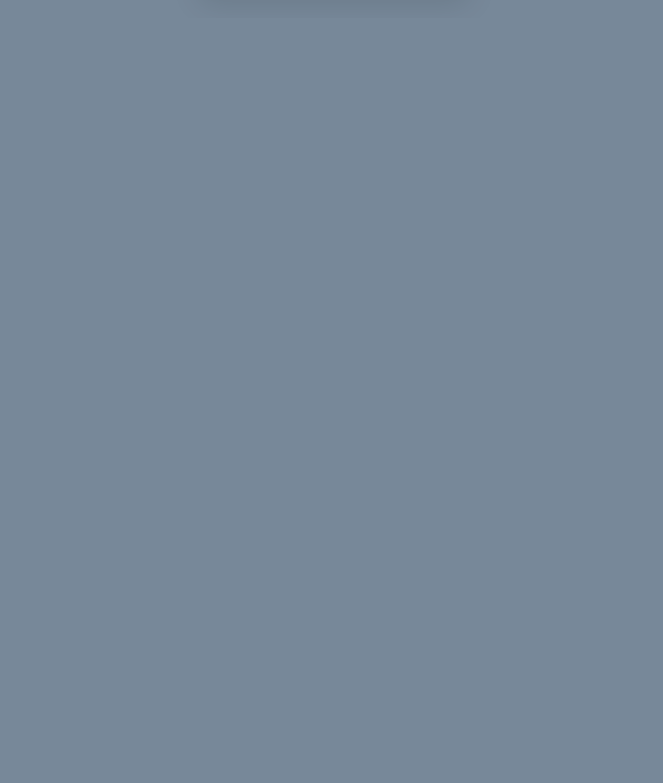
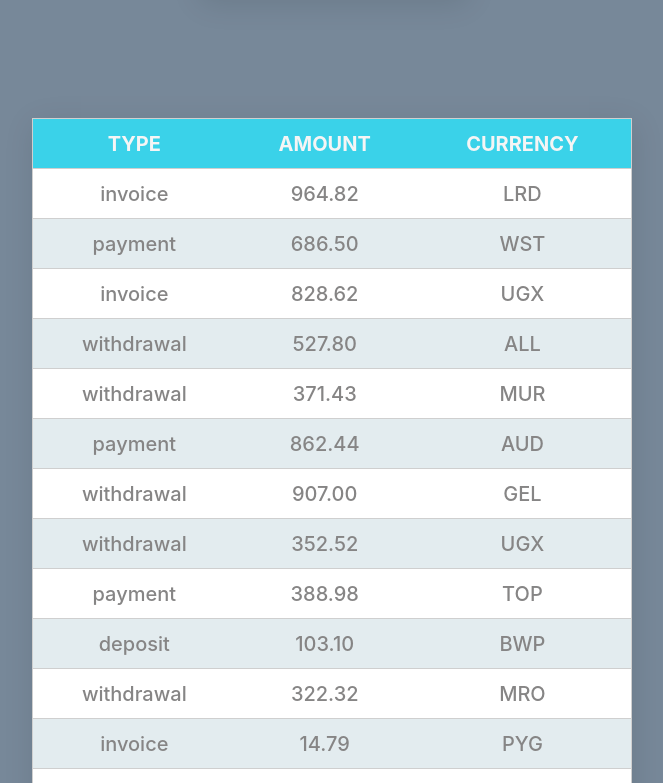
Before and after one commit to ViktoriaRosovska/goit-react-hw-01-components, a React (Create React App) app: page / in a window 1280 px wide. Shown: the part 1617-2400 px from the top of the page, without its empty margins (308-971 px from the left). Before the commit the page ends 1635 px from the top, so only its background shows below. Built offline with nearby package versions, Linux system fonts and the light colour scheme.

Commit message:
finish tasks

```diff
--- a/src/components/App.jsx
+++ b/src/components/App.jsx
@@ -1,16 +1,21 @@
 import PropTypes from 'prop-types';
+import css from './App.module.css';
+
 import { Profile } from "./Profile/Profile";
 import {Statistics} from './Statistics/Statistics'
+import { FriendList } from './FriendList/FriendList';
+import { TransactionHistory } from './TransactionHistory/TransactionHistory';
+
 import user from 'data/user.json';
-import css from './App.module.css';
 import data from 'data/data.json';
-import { FriendList } from './FriendList/FriendList';
 import friends from 'data/friends.json';
+import transactions from 'data/transactions.json';
 
 
 export const App = () => {
   return (
     <div className={css.AppWrapper}>
+
       <Profile
         username={user.username}
         tag={user.tag}
@@ -18,13 +23,14 @@
         stats={user.stats}
         avatar={user.avatar}
       />
+
       <Statistics
         title="Upload stats"
         stats={data} />
 
-
       <FriendList friends={friends} />
 
+      <TransactionHistory items={transactions} />
     </div>
   );
 };
@@ -42,5 +48,21 @@
 }
 
 Statistics.propTypes = {
-  title: PropTypes.string
+  title: PropTypes.string,
+  stats: PropTypes.arrayOf(
+    PropTypes.exact({
+      id: PropTypes.string,
+      label: PropTypes.string,
+      percentage: PropTypes.number
+    }))
 }
+
+TransactionHistory.propTypes = {
+  items: PropTypes.arrayOf(
+    PropTypes.exact({
+      id: PropTypes.string,
+      type: PropTypes.string,
+      amount: PropTypes.string,
+      currency: PropTypes.string
+  }))
+}
--- a/src/components/FriendList/FriendList.jsx
+++ b/src/components/FriendList/FriendList.jsx
@@ -1,26 +1,11 @@
-import clsx from 'clsx';
-import css from './FriendList.module.css';
-import friends from 'data/friends.json';
+import { FriendListItem } from './FriendListItem';
 
-const FriendListItem = ({friendList}) => {
-    return (
-            friendList.map(({ name, avatar, isOnline, id }) => {
-        return (
-            <li className={css.item } key={id}>
-            <span className={clsx(css.status, isOnline ? css.online : css.ofline)} ></span>
-            <img className={css.avatar} src={avatar} alt="User avatar" width="48" />
-            <p className={css.name}>{name}</p>
-            </li>
-            )
-        })
-    )
-}
-
-
-export const FriendList = () => {
+export const FriendList = ({ friends }) => {
     return (
         <ul className="friendList">
-            <FriendListItem friendList={friends}/>
+            {friends.map(friend =>
+             (<FriendListItem friend={friend} key={friend.id} />)
+            )}
         </ul>
     )
 }
--- /dev/null
+++ b/src/components/FriendList/FriendListItem.jsx
@@ -0,0 +1,10 @@
+import clsx from 'clsx';
+import css from './FriendList.module.css';
+
+export const FriendListItem = ({ friend: { name, avatar, isOnline } }) => (
+        <li className={css.item}>
+        <span className={clsx(css.status, isOnline ? css.online : css.ofline)} ></span>
+            <img className={css.avatar} src={avatar} alt="User avatar" width="48" />
+            <p className={css.name}>{name}</p>
+        </li>
+    )
--- /dev/null
+++ b/src/components/Statistics/StatList.jsx
@@ -0,0 +1,14 @@
+import css from './Statistics.module.css';
+
+export const StatList = ({ stats }) => {
+        return (
+            <ul className={css.statList}>
+                {stats.map(stat => (
+                    <li className={css.item} key={stat.id} id={stat.id}>
+                        <span className={css.label}>{stat.label}</span>
+                        <span className={css.percentage}>{stat.percentage}%</span>
+                    </li>
+                ))}
+            </ul>
+        );
+    };
--- a/src/components/Statistics/Statistics.jsx
+++ b/src/components/Statistics/Statistics.jsx
@@ -1,31 +1,13 @@
 import css from './Statistics.module.css';
-import PropTypes from 'prop-types';
-import data from 'data/data.json'
+import { StatList } from './StatList';
 
-export const StatList = ({ stats }) => {
-        return (
-            <ul className={css.statList}>
-                {stats.map(stat => (
-                    <li className={css.item} key={stat.id} id={stat.id}>
-                        <span className={css.label}>{stat.label}</span>
-                        <span className={css.percentage}>{stat.percentage}%</span>
-                    </li>
-                ))}
-            </ul>
-        );
-    };
-
-export const Statistics = ({ title }) => {
+export const Statistics = ({ title, stats }) => {
     return (
         <section className={css.section}>
-            <h2 className={css.title}>{title}</h2>
-                <StatList stats={data}/>
+            {title ? (<h2 className={css.title}>{title}</h2>) :
+                (<span className={css.title}></span>)}
+
+            <StatList stats={stats}/>
         </section>
     )
 }
-
-StatList.propTypes = {
-    id: PropTypes.string,
-    label: PropTypes.string,
-    percentage: PropTypes.number
-}
--- a/src/components/Statistics/Statistics.module.css
+++ b/src/components/Statistics/Statistics.module.css
@@ -13,7 +13,6 @@
     display: flex;
     align-items: center;
     height: 100px;
-
 }
 
 .title {
@@ -24,8 +23,8 @@
     text-transform: uppercase;
     font-weight: 700;
     height: 30px;
+}
 
-}
 .item {
     width: 100%;
     list-style: none;
@@ -38,12 +37,14 @@
     gap: 5px;
     color: white;
 }
+
 .label {
      font-size: 20px;
      line-height: 1.3;
      letter-spacing: 0.08em;
      font-weight: 500;
 }
+
 .percentage {
     font-size: 25px;
     font-weight: 700;
--- /dev/null
+++ b/src/components/TransactionHistory/Transaction.jsx
@@ -0,0 +1,15 @@
+import clsx from 'clsx';
+import css from './TransactionHistory.module.css';
+
+export const Transaction = ({ items }) => {
+    return (
+        items.map(({ id, type, amount, currency }, index) => {
+            return (
+                <tr key={id} className={clsx((index % 2) ? css.odd : css.even)}>
+                <td>{ type }</td>
+                <td>{ amount }</td>
+                <td>{ currency }</td>
+        </tr> )
+        })
+    )
+}
--- /dev/null
+++ b/src/components/TransactionHistory/TransactionHistory.jsx
@@ -0,0 +1,19 @@
+import css from './TransactionHistory.module.css'
+import { Transaction } from './Transaction';
+
+export const TransactionHistory = ({ items }) => {
+    return (
+        <table className={css.transactionHistory}>
+          <thead className={css.tableTread}>
+            <tr>
+              <th>Type</th>
+              <th>Amount</th>
+              <th>Currency</th>
+            </tr>
+          </thead>
+        <tbody>
+              <Transaction items={items} />
+        </tbody>
+      </table>
+    )
+}
--- /dev/null
+++ b/src/components/TransactionHistory/TransactionHistory.module.css
@@ -0,0 +1,43 @@
+.transactionHistory {
+    width: 600px;
+    margin-left: auto;
+    margin-right: auto;
+    padding-left: 30px;
+    padding-right: 30px;
+    background-color: rgb(255, 255, 255);
+    color: rgb(134, 133, 133);
+    font-size: 20px;
+    font-weight: 500;
+    box-shadow: 2px 6px 30px 0px rgba(0, 0, 0, 0.10);
+    margin-bottom: 50px;
+}
+.tableTread {
+    height: 50px;
+    background-color: rgb(58, 210, 233);
+    color: whitesmoke;
+    text-transform: uppercase;
+}
+.tableTread:hover,
+.tableTread:focus {
+    pointer-events: none;
+}
+.transactionHistory th,
+.transactionHistory td {
+  text-align: center;
+
+}
+.transactionHistory tr {
+     border: 0.5px solid rgb(207, 207, 207);
+     height: 50px;
+}
+.transactionHistory tbody tr:hover,
+.transactionHistory tbody tr:focus {
+    background-color: rgb(199, 243, 155);
+    color:salmon;
+}
+.odd {
+    background-color: rgb(227, 236, 239);
+}
+.even {
+    background-color: inherit;
+}
--- /dev/null
+++ b/src/data/transactions.json
@@ -0,0 +1,122 @@
+[
+  {
+    "id": "1e0700a2-5183-4291-85cc-2065a036a683",
+    "type": "invoice",
+    "amount": "964.82",
+    "currency": "LRD"
+  },
+  {
+    "id": "a30f821b-4d25-4ff0-abdd-e340b3f0dd2b",
+    "type": "payment",
+    "amount": "686.50",
+    "currency": "WST"
+  },
+  {
+    "id": "44dca67a-8e5a-4798-bf8e-b15efd4e1abd",
+    "type": "invoice",
+    "amount": "828.62",
+    "currency": "UGX"
+  },
+  {
+    "id": "ea8ed3dc-2b68-4a53-905a-53ecb0adef33",
+    "type": "withdrawal",
+    "amount": "527.80",
+    "currency": "ALL"
+  },
+  {
+    "id": "ea76146a-0b00-4b80-bc02-a8c822176712",
+    "type": "withdrawal",
+    "amount": "371.43",
+    "currency": "MUR"
+  },
+  {
+    "id": "63ca02f9-d637-46b5-9237-f3b24425e029",
+    "type": "payment",
+    "amount": "862.44",
+    "currency": "AUD"
+  },
+  {
+    "id": "ed0263e8-59a5-4bf1-87e0-2bb88e53dc34",
+    "type": "withdrawal",
+    "amount": "907.00",
+    "currency": "GEL"
+  },
+  {
+    "id": "6013bad0-750c-4691-8bc2-d8f2b43969c4",
+    "type": "withdrawal",
+    "amount": "352.52",
+    "currency": "UGX"
+  },
+  {
+    "id": "252c7be4-8b06-4fa7-8d42-61fb835b70d5",
+    "type": "payment",
+    "amount": "388.98",
+    "currency": "TOP"
+  },
+  {
+    "id": "4eaab41b-b967-40ac-82ed-85fc66f646f1",
+    "type": "deposit",
+    "amount": "103.10",
+    "currency": "BWP"
+  },
+  {
+    "id": "9648a350-8469-42d5-8bf3-18090de5fe67",
+    "type": "withdrawal",
+    "amount": "322.32",
+    "currency": "MRO"
+  },
+  {
+    "id": "9c5c25fb-1a95-4b2f-8d1f-4c4426d677cc",
+    "type": "invoice",
+    "amount": "14.79",
+    "currency": "PYG"
+  },
+  {
+    "id": "43ef232c-80e9-4d6f-b48a-b22405620de3",
+    "type": "payment",
+    "amount": "904.86",
+    "currency": "CHF"
+  },
+  {
+    "id": "5161682e-e620-4019-ab0a-24ceb10fbd20",
+    "type": "withdrawal",
+    "amount": "307.08",
+    "currency": "NOK"
+  },
+  {
+    "id": "7b119d71-42e6-4c42-a141-6818b07bb9ff",
+    "type": "invoice",
+    "amount": "275.07",
+    "currency": "AWG"
+  },
+  {
+    "id": "a4f65722-65c4-4c28-b1f4-b8ed988bb205",
+    "type": "deposit",
+    "amount": "213.10",
+    "currency": "STD"
+  },
+  {
+    "id": "c6e5784b-0ca3-48d6-86e5-b5128af5a523",
+    "type": "invoice",
+    "amount": "116.11",
+    "currency": "CUP CUC"
+  },
+  {
+    "id": "c9ebed6a-3a02-4b49-ac0d-0534b51f2bfd",
+    "type": "invoice",
+    "amount": "878.67",
+    "currency": "HKD"
+  },
+  {
+    "id": "a4a98b0e-b22c-438b-9f83-de2df52110c8",
+    "type": "invoice",
+    "amount": "725.03",
+    "currency": "UYU UYI"
+  },
+  {
+    "id": "b39bfa7a-0166-4c47-94d6-87d20590f746",
+    "type": "payment",
+    "amount": "405.45",
+    "currency": "MDL"
+  }
+]
```
Also changed, not shown: src/components/FriendList/FriendList.module.css (+10 -7 lines).
